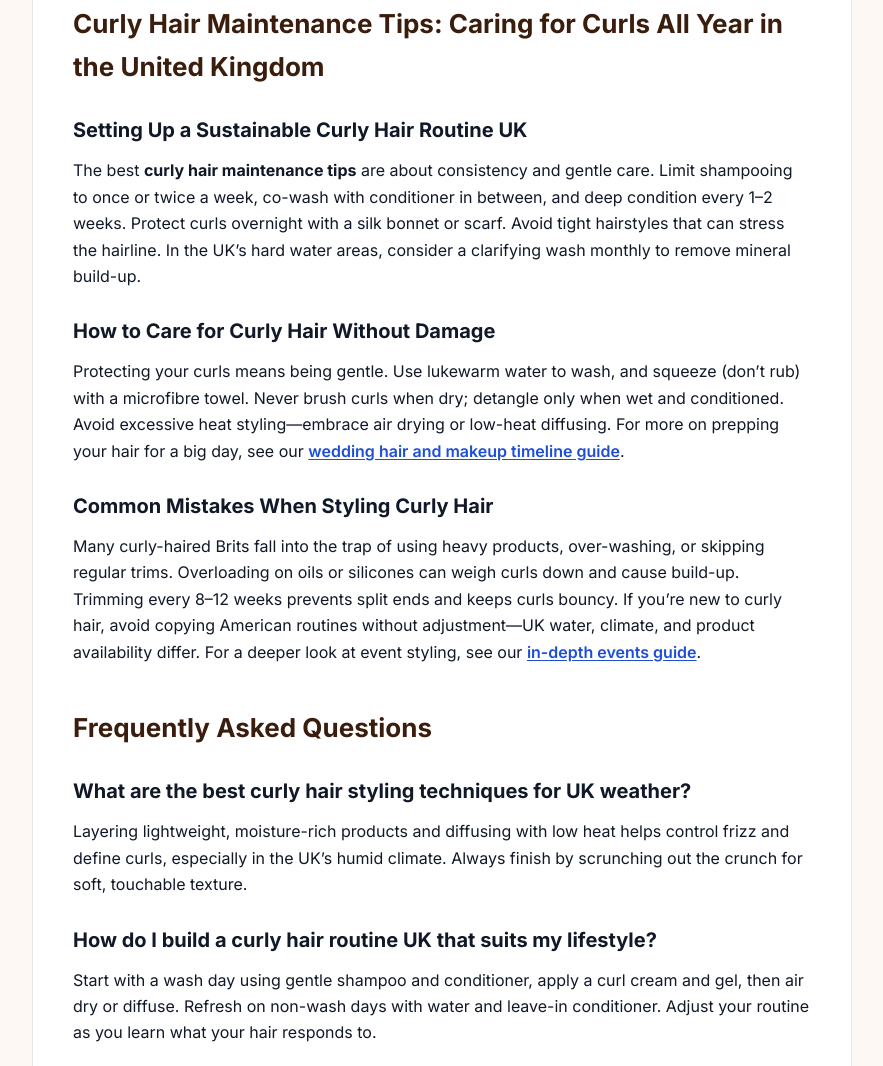
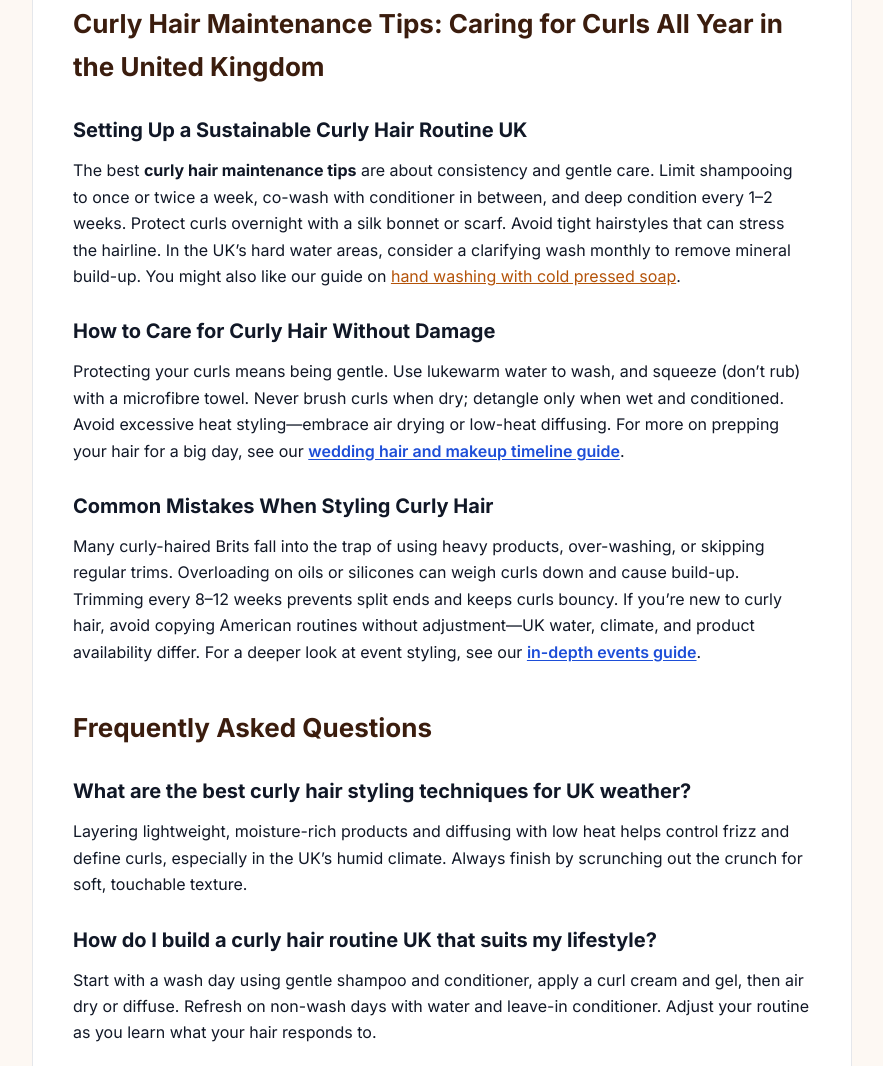
Before and after one commit to aiautomationuk/net-mane-attraction, a plain HTML site: page blog/how-to-style-curly-hair-tips.html in a window 1280 px wide. Shown: the part 4969-6035 px from the top of the page, without its empty margins (198-1081 px from the left). Drawn offline with Linux system fonts and the light colour scheme.

Commit message:
Link to a new related post: Hand Washing With Cold Pressed Soap

```diff
--- a/blog/how-to-style-curly-hair-tips.html
+++ b/blog/how-to-style-curly-hair-tips.html
@@ -86,7 +86,7 @@ article.post blockquote{border-left:4px solid var(--p);margin:16px 0;padding:6px
 <figure style="margin:2em 0;text-align:center"><img src="/images/how-to-style-curly-hair-tips-fb31aa.webp" alt="Woman in profile showing long twisted braids decorated with a gold hair cuff outdoors" title="a woman with braids wearing a black dress - Photo by Anush Venkataraman on Unsplash" data-credit="Photo by Anush Venkataraman on Unsplash" style="width:100%;height:auto;max-width:900px;border-radius:10px;box-shadow:0 4px 20px rgba(0,0,0,.08)" loading="lazy" width="1600" height="900"/></figure>
 <h2 style="margin:1.6em 0 0.5em!important">Curly Hair Maintenance Tips: Caring for Curls All Year in the United Kingdom</h2>
 <h3 style="margin:1.3em 0 0.5em!important">Setting Up a Sustainable Curly Hair Routine UK</h3>
-<p style="margin:0 0 1em!important">The best <strong>curly hair maintenance tips</strong> are about consistency and gentle care. Limit shampooing to once or twice a week, co-wash with conditioner in between, and deep condition every 1–2 weeks. Protect curls overnight with a silk bonnet or scarf. Avoid tight hairstyles that can stress the hairline. In the UK’s hard water areas, consider a clarifying wash monthly to remove mineral build-up.</p>
+<p style="margin:0 0 1em!important">The best <strong>curly hair maintenance tips</strong> are about consistency and gentle care. Limit shampooing to once or twice a week, co-wash with conditioner in between, and deep condition every 1–2 weeks. Protect curls overnight with a silk bonnet or scarf. Avoid tight hairstyles that can stress the hairline. In the UK’s hard water areas, consider a clarifying wash monthly to remove mineral build-up. You might also like our guide on <a href="https://maneattraction.hair/blog/hand-washing-with-cold-pressed-soap.html">hand washing with cold pressed soap</a>.</p>
 <h3 style="margin:1.3em 0 0.5em!important">How to Care for Curly Hair Without Damage</h3>
 <p style="margin:0 0 1em!important">Protecting your curls means being gentle. Use lukewarm water to wash, and squeeze (don’t rub) with a microfibre towel. Never brush curls when dry; detangle only when wet and conditioned. Avoid excessive heat styling—embrace air drying or low-heat diffusing. For more on prepping your hair for a big day, see our <a style="color:#1d4ed8;text-decoration:underline;text-underline-offset:2px;font-weight:600" href="https://maneattraction.hair/blog/wedding-day-hair-and-makeup-timeline-complete-uk-guide-2026.html">wedding hair and makeup timeline guide</a>.</p>
 <h3 style="margin:1.3em 0 0.5em!important">Common Mistakes When Styling Curly Hair</h3>
```
